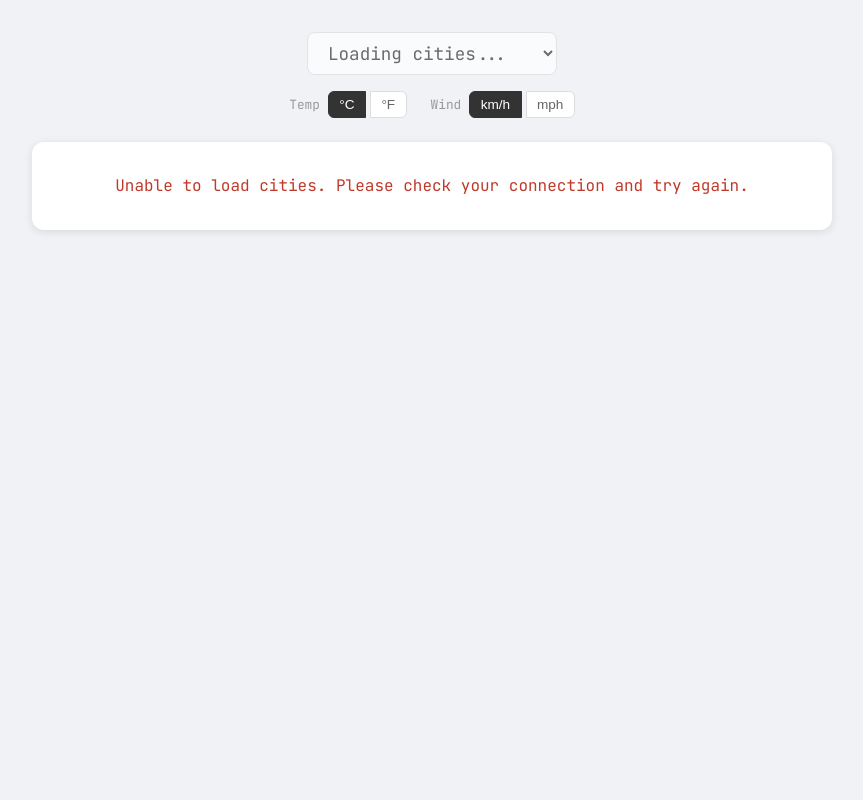
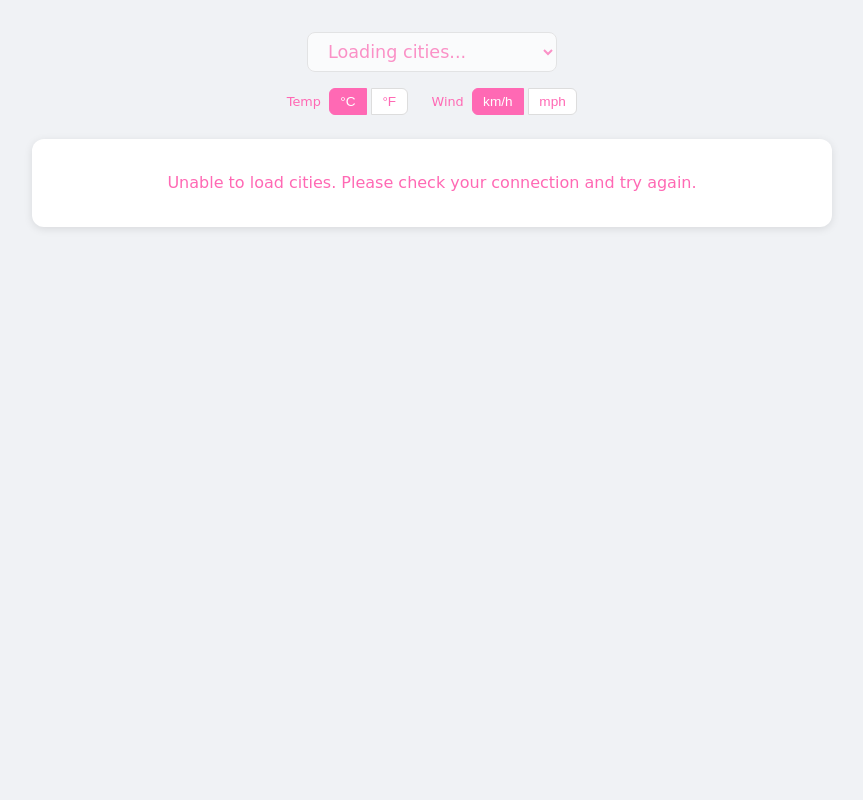
Before and after one commit to pyneCPH/demo-python-sdd, a Python web app: template templates/index.html in a window 1280 px wide. Shown: the whole page, without its empty margins (208-1071 px from the left). Run offline with Jinja, Linux system fonts and the light colour scheme; the template is opened without the code that fills it, so the values that code supplies are empty.

Commit message:
SDD-147: Make all fonts Comic Sans and text pink
Replaces JetBrains Mono with Comic Sans MS and changes all text colors
to hotpink throughout the weather forecast UI.

Co-Authored-By: Claude Sonnet 4.6 <noreply@anthropic.com>

```diff
--- a/templates/index.html
+++ b/templates/index.html
@@ -4,14 +4,12 @@
     <meta charset="UTF-8">
     <meta name="viewport" content="width=device-width, initial-scale=1.0">
     <title>Weather</title>
-    <link rel="preconnect" href="https://fonts.googleapis.com">
-    <link rel="preconnect" href="https://fonts.gstatic.com" crossorigin>
-    <link href="https://fonts.googleapis.com/css2?family=JetBrains+Mono:wght@300;400;600&display=swap" rel="stylesheet">
     <style>
         * { margin: 0; padding: 0; box-sizing: border-box; }
 
         body {
-            font-family: "JetBrains Mono", "Courier New", Courier, monospace;
+            font-family: "Comic Sans MS", "Comic Sans", cursive;
+            color: hotpink;
             background: #f0f2f5;
             display: flex;
             justify-content: center;
@@ -37,7 +35,7 @@
             border: 1px solid #ddd;
             border-radius: 8px;
             background: #fff;
-            color: #333;
+            color: hotpink;
             cursor: pointer;
             min-width: 250px;
         }
@@ -57,7 +55,7 @@
 
         .toggle-group span.toggle-label {
             font-size: 0.8rem;
-            color: #999;
+            color: hotpink;
             margin-right: 0.25rem;
         }
 
@@ -66,7 +64,7 @@
             padding: 0.3rem 0.65rem;
             border: 1px solid #ddd;
             background: #fff;
-            color: #666;
+            color: hotpink;
             cursor: pointer;
             transition: background 0.15s, color 0.15s;
         }
@@ -80,9 +78,9 @@
         }
 
         .toggle-btn.active {
-            background: #333;
+            background: hotpink;
             color: #fff;
-            border-color: #333;
+            border-color: hotpink;
         }
 
         .forecast-row {
@@ -106,7 +104,7 @@
         .day-label {
             font-size: 0.85rem;
             font-weight: 600;
-            color: #555;
+            color: hotpink;
             text-transform: uppercase;
             letter-spacing: 0.05em;
             margin-bottom: 0.75rem;
@@ -115,7 +113,7 @@
         .day-temp {
             font-size: 1.5rem;
             font-weight: 300;
-            color: #111;
+            color: hotpink;
             margin-bottom: 0.25rem;
         }
 
@@ -127,7 +125,7 @@
 
         .day-condition {
             font-size: 0.95rem;
-            color: #666;
+            color: hotpink;
             margin-bottom: 1rem;
         }
 
@@ -144,21 +142,21 @@
         }
 
         .day-detail-label {
-            color: #999;
+            color: hotpink;
         }
 
         .day-detail-value {
-            color: #333;
+            color: hotpink;
         }
 
         .loading {
-            color: #999;
+            color: hotpink;
             font-size: 1rem;
             padding: 2rem;
         }
 
         .error {
-            color: #c0392b;
+            color: hotpink;
             font-size: 1rem;
             line-height: 1.5;
             padding: 2rem;
```
